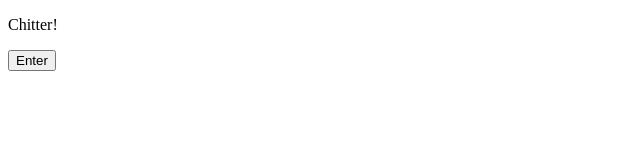
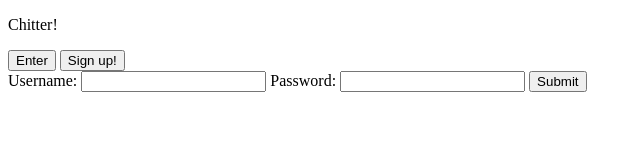
Before and after one commit to JL-J/chitter-api, a website: page index.html in a window 1280 px wide. Shown: the whole page, without its empty margins (0-642 px from the left). Drawn offline with Linux system fonts and the light colour scheme.

Commit message:
Add signup form

```diff
--- a/index.html
+++ b/index.html
@@ -16,6 +16,14 @@
   <body>
     <p>Chitter!</p>
     <button id="getPeeps">Enter</button>
+    <button id="signUp">Sign up!</button>
+    <form id="signUpForm" action="index.html" method="post">
+      Username:
+      <input type="text" name="handle">
+      Password:
+      <input type="password" name="password">
+      <input type="submit" name="Submit">
+    </form>
     <ul id="listPeeps"></ul>
 
     <script src="./src/jquery-3.3.1.js"></script>
```
